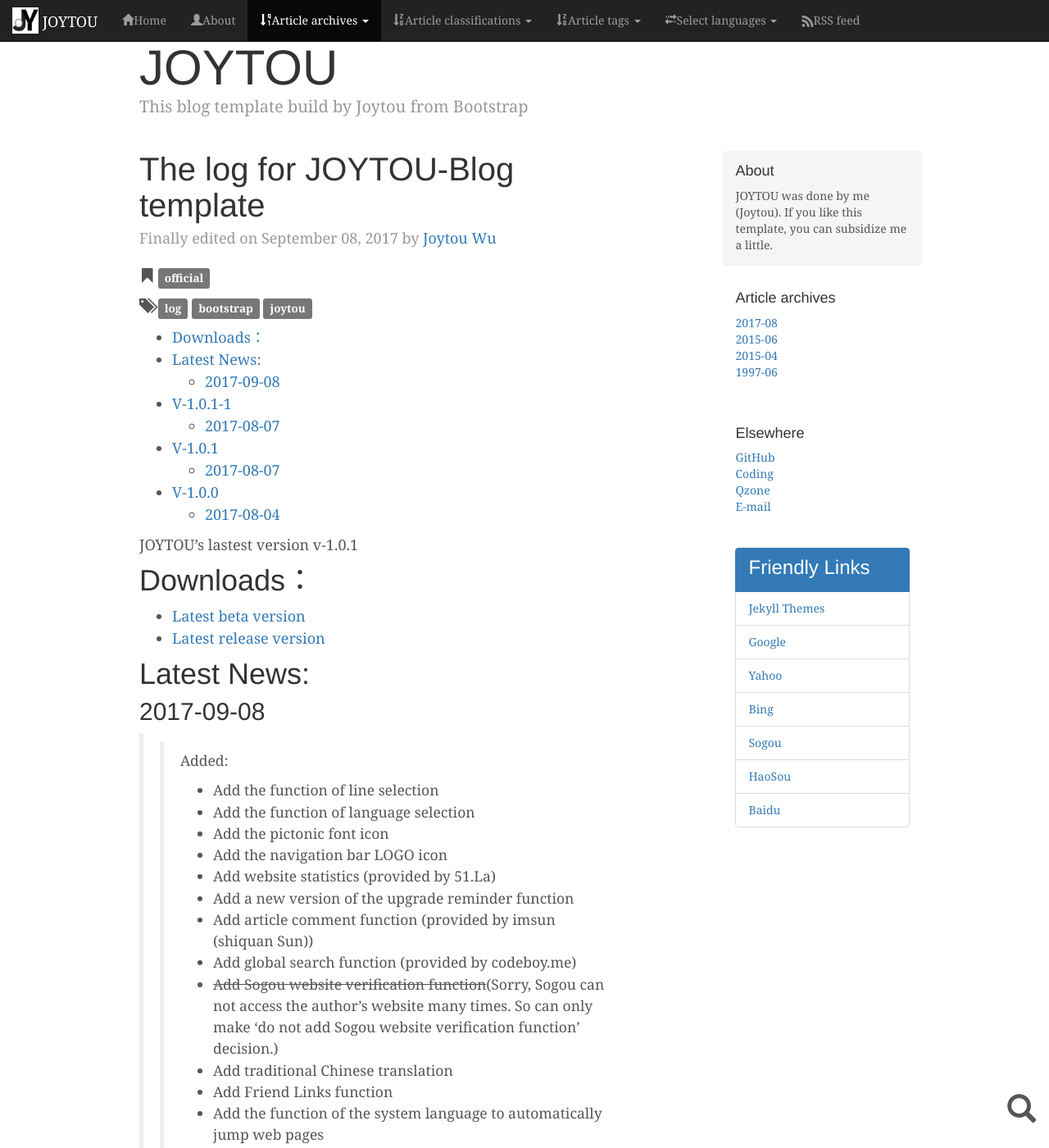
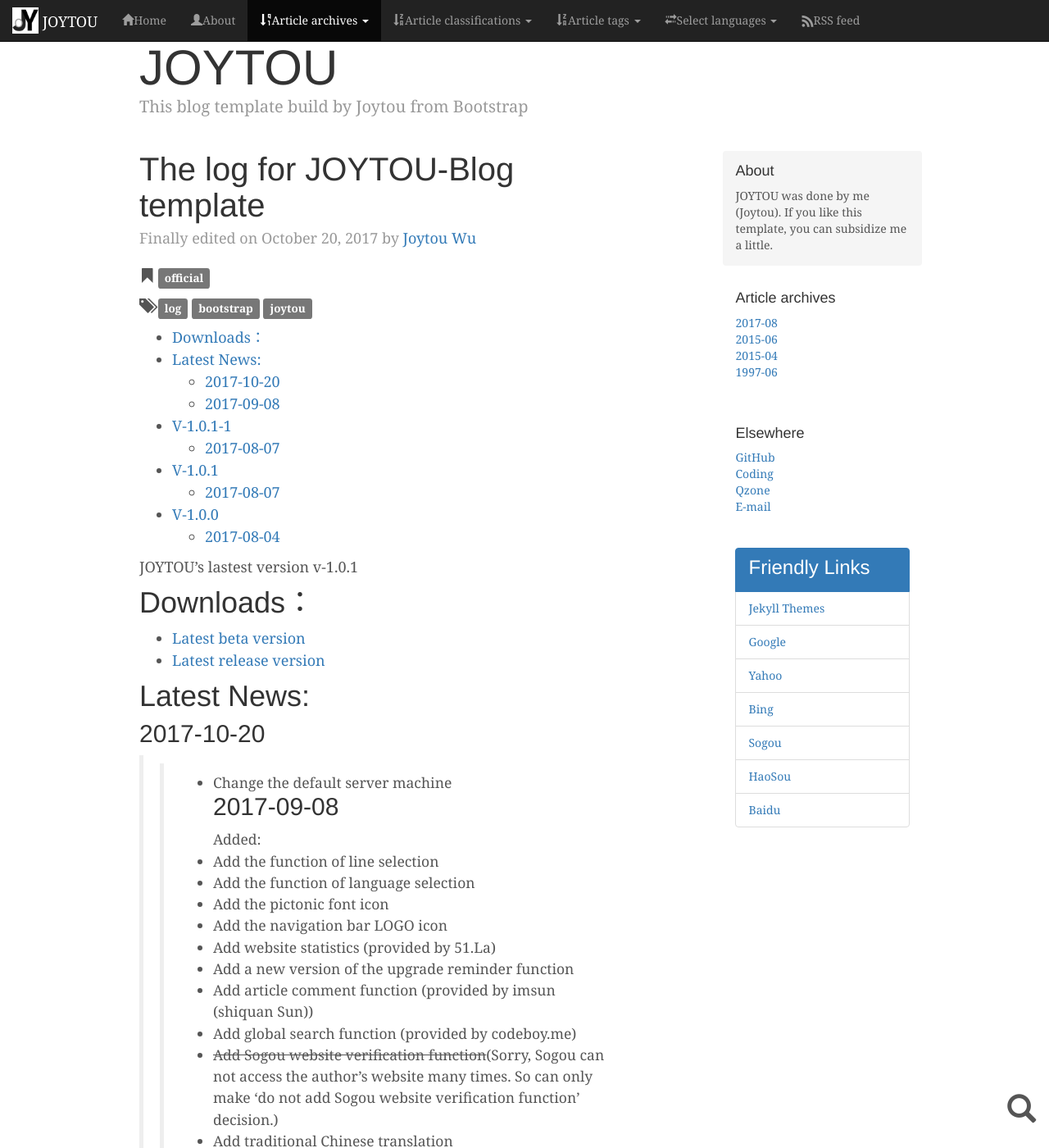
Before and after one commit to joytou/joytou.github.io, a Jekyll site: the page built from _posts/2017-08-04-LOG-en.md, in a window 1280 px wide and 1400 px high. Shown: the whole window at 82% size. Built offline with Jekyll 4.4.1, drawn with Linux system fonts in a browser that asks for light colours; some web fonts are replaced; comment, search, counter and statistics services are not loaded; a style sheet for code colours, icons or effects is not loaded.

Commit message:
Update log

```diff
--- a/_posts/2017-08-04-LOG-en.md
+++ b/_posts/2017-08-04-LOG-en.md
@@ -2,7 +2,7 @@
 layout: posten
 title: "The log for JOYTOU-Blog template"
 date: 2017-08-04 08:02:08 +0800
-lastdate: 2017-09-08 10:30:08 +0800
+lastdate: 2017-10-20 08:48:45 +0800
 lang: en
 nav: post
 stickie: true
@@ -20,6 +20,8 @@
 - [Latest release version](https://github.com/joytou/joytou.github.io/archive/1.0.1-1.zip)
 
 # Latest News:
+## 2017-10-20
+>> - Change the default server machine
 ## 2017-09-08
 >> Added:
 >> - Add the function of line selection
```
Also changed, not shown: _posts/2017-08-04-LOG-tw.md (+3 -1 lines), _posts/2017-08-04-LOG.md (+3 -1 lines).
